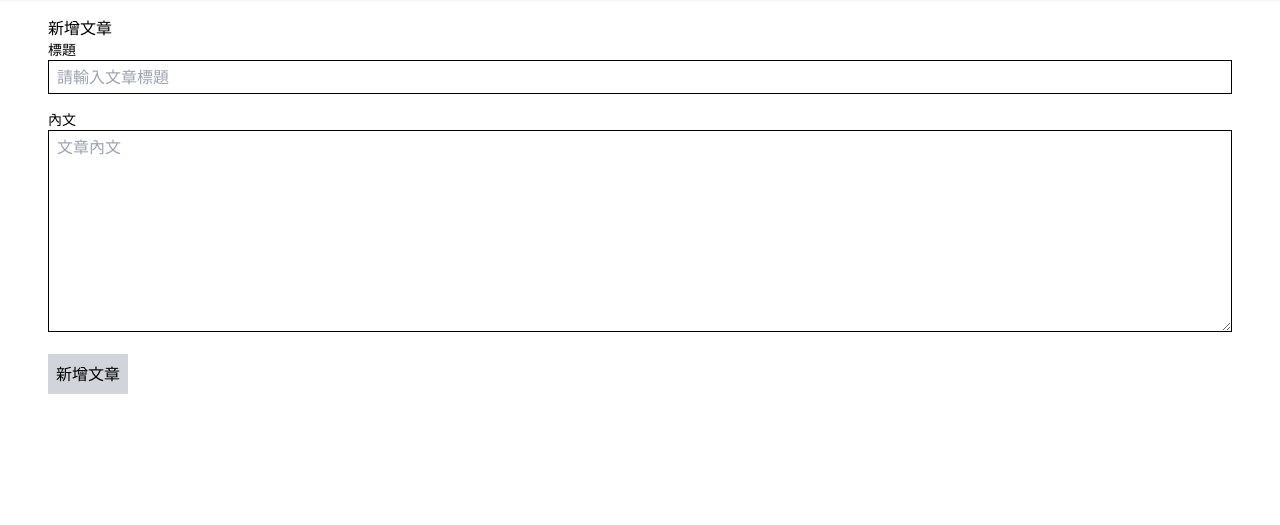
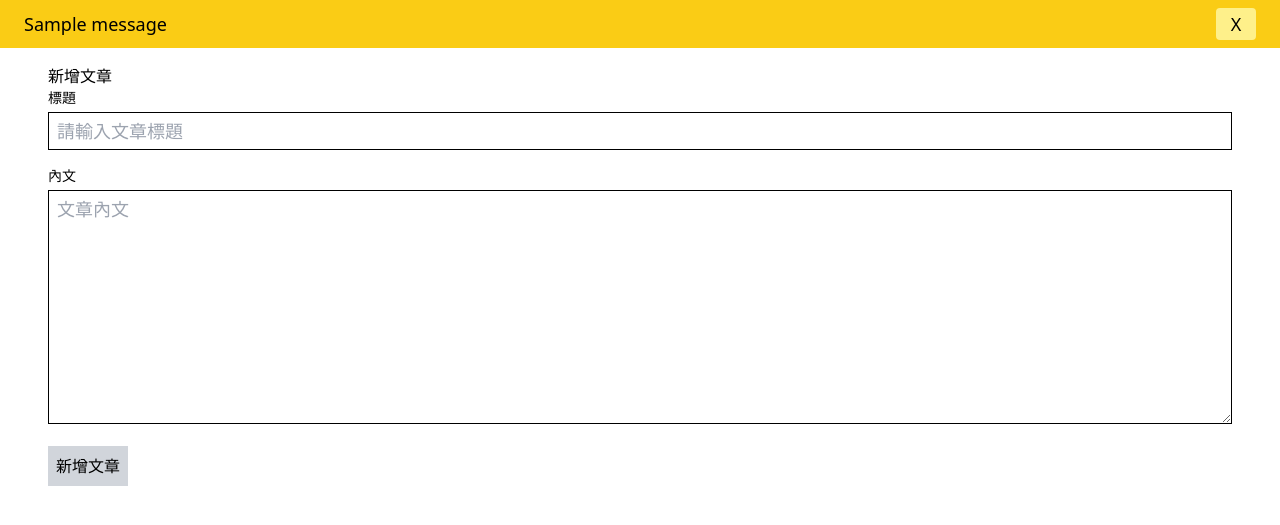
Before and after one commit to kaochenlong/flask-demo, a Flask app: page /posts/new in a window 1280 px wide. Shown: the part 40-565 px from the top of the page. Run offline with Flask 3, Linux system fonts and the light colour scheme; one stand-in notice (Sample message) is shown; some libraries are stand-ins or nearby versions.

Commit message:
add flash message

```diff
--- a/manage.py
+++ b/manage.py
@@ -1,17 +1,18 @@
-from flask import Flask, render_template, request, redirect
+from flask import Flask, render_template, request, redirect, flash
 from config.setting import db
 from flask_migrate import Migrate
 from models import Post
 
 kitty = Flask(__name__)
 kitty.config["SQLALCHEMY_DATABASE_URI"] = "sqlite:///kitty.db"
+kitty.config["SECRET_KEY"] = '3120312093812031209'
 
 db.init_app(kitty)
 Migrate(kitty, db)
 
 
 @kitty.route("/")
-def hello_world():
+def home():
     return render_template("pages/index.jinja", hello=123)
 
 
@@ -30,7 +31,6 @@ def lottery():
 @kitty.route("/posts", methods=["GET", "POST"])
 def posts():
     if request.method == "POST":
-        # 寫入資料庫
         title = request.form.get('title')
         content = request.form.get('content')
 
@@ -38,11 +38,18 @@ def posts():
         db.session.add(post)
         db.session.commit()
 
+        flash("新增成功")
+
         return redirect("/posts")
 
-    posts = Post.query.all()
+    posts = Post.query.order_by(-Post.id)
     return render_template("posts/index.jinja", posts=posts)
 
+
+@kitty.route("/posts/<int:id>")
+def show(id):
+    post = Post.query.get_or_404(id)
+    return render_template("posts/show.jinja", post=post)
 
 @kitty.route("/posts/new")
 def new_posts():
--- a/templates/layouts/base.jinja
+++ b/templates/layouts/base.jinja
@@ -9,6 +9,22 @@
   </head>
   <body>
     {% include 'shared/navbar.jinja' %}
+
+    {% with messages = get_flashed_messages() %}
+      {% if messages %}
+        <section x-data x-ref="flash" class="items-center flex justify-between text-lg bg-yellow-400 px-6 py-2">
+          <p>
+          {% for message in messages %}
+             {{ message }}
+          {% endfor %}
+          </p>
+          <button @click="$refs.flash.remove()" class="bg-yellow-200 p-0.5 w-10 rounded">
+            X
+          </button>
+        </section>
+      {% endif %}
+    {% endwith %}
+
     <main class="my-4 mx-4 sm:mx-12">
       {% block body %}{% endblock %}
     </main>
--- a/templates/posts/index.jinja
+++ b/templates/posts/index.jinja
@@ -7,9 +7,11 @@
   <ul class="grid grid-cols-1 sm:grid-cols-4 my-3 gap-2">
   {% for post in posts %}
     <li class="px-4 py-2 border border-gray-300">
-      <h3 class="text-lg font-bold">{{ post.title }}</h3>
+      <h3 class="text-lg font-bold">
+        <a href="{{ url_for('show', id=post.id) }}">{{ post.title }}</a>
+      </h3>
       <article>
-        內文...待寫
+        {{ post.content|striptags|truncate(50) }}
       </article>
     </li>
   {% endfor %}
--- a/templates/posts/new.jinja
+++ b/templates/posts/new.jinja
@@ -5,13 +5,13 @@
   <form x-data="{title: ''}" method="POST" action="/posts">
     <section class="flex flex-col gap-4">
       <div>
-        <label class="block text-sm">標題</label>
-        <input x-model="title" type="text" placeholder="請輸入文章標題" class="w-full border border-black px-2 py-1" name="title" />
+        <label class="block text-sm mb-1">標題</label>
+        <input x-model="title" type="text" placeholder="請輸入文章標題" class="w-full border border-black text-lg px-2 py-1" name="title" />
       </div>
 
       <div>
-        <label class="block text-sm">內文</label>
-        <textarea name="content" rows="8" class="w-full border border-black px-2 py-1" placeholder="文章內文"></textarea>
+        <label class="block text-sm mb-1">內文</label>
+        <textarea name="content" rows="8" class="w-full border border-black px-2 py-1 text-lg" placeholder="文章內文"></textarea>
       </div>
 
       <div>
--- a/templates/shared/navbar.jinja
+++ b/templates/shared/navbar.jinja
@@ -1,7 +1,7 @@
 <nav class="py-2 px-6 shadow-sm">
   <ul class="flex gap-4">
-    <li><a href="/">首頁</a></li>
-    <li><a href="/posts">文章列表</a></li>
-    <li><a href="/about">關於我們</a></li>
+    <li><a href="{{ url_for('home') }}">首頁</a></li>
+    <li><a href="{{ url_for('posts') }}">文章列表</a></li>
+    <li><a href="{{ url_for('about') }}">關於我們</a></li>
   </ul>
 </nav>
```
Also changed, not shown: templates/posts/show.jinja (added, +8 -0 lines), instance/kitty.db.
